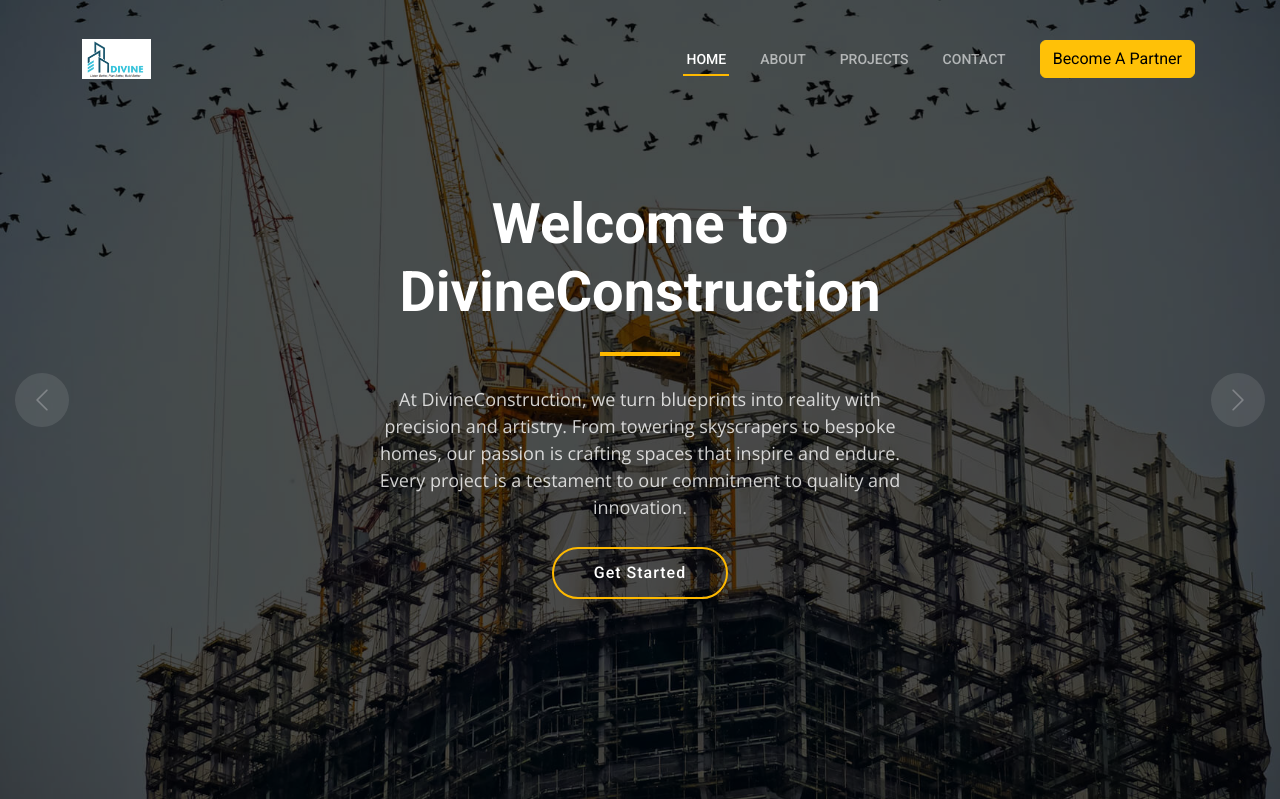
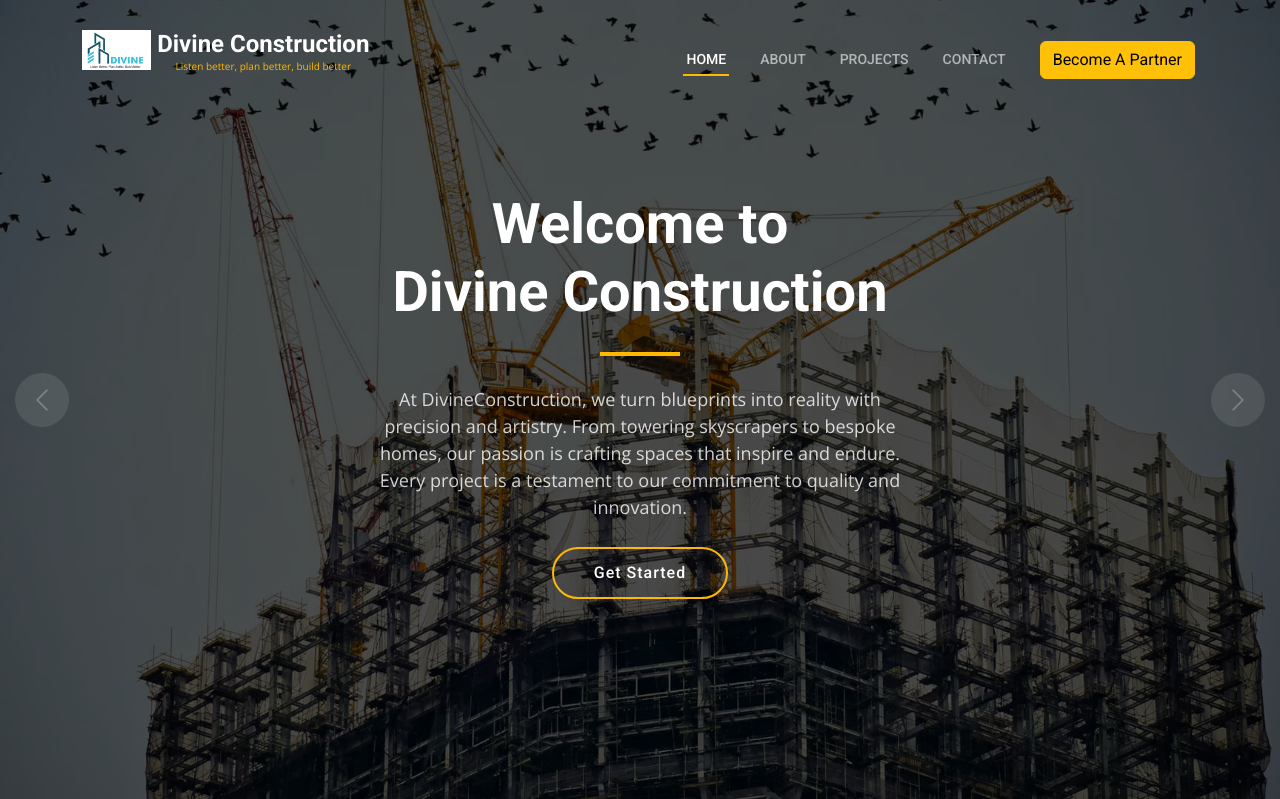
Before and after one commit to majumdersubhanu/divineconstruction, a Django app: page / in a window 1280 px wide. Shown: the top 799 px of the page. Run offline with Django 5.2, Linux system fonts and the light colour scheme; data comes from the database, SQL or seed files in the repository; data that the repository does not hold is empty; some libraries are stand-ins or nearby versions.

Commit message:
minor template changes

```diff
--- a/templates/base.html
+++ b/templates/base.html
@@ -41,12 +41,12 @@
             class="container-fluid container-xl d-flex align-items-center justify-content-between"
     >
         <a href="{% url 'divineConstruction:index' %}" class="logo d-flex align-items-center">
-            <div class="logo-container d-flex align-items-center">
+            <div class="logo-container d-flex align-items-start">
                 <img src="{% static 'img/logo.png' %}" alt="">
-{#                <div>#}
-{#                    <h1>Divine Construction<span>.</span></h1>#}
-{#                    <p>Listen better, plan better, build better</p>#}
-{#                </div>#}
+                <div>
+                    <h1>Divine Construction</h1>
+                    <p style="font-size: x-small">Listen better, plan better, build better</p>
+                </div>
             </div>
         </a>
 
@@ -146,7 +146,7 @@
             <div class="container">
                 <div class="copyright">
                     &copy; Copyright <strong><span>DivineConstruction</span></strong
-                >. All Rights Reserved
+                > estd. 2016. All Rights Reserved
                 </div>
                 <div class="credits">
                     Designed by <a href="https://riffraff.cloud">RiffRaff</a>
--- a/templates/index.html
+++ b/templates/index.html
@@ -10,7 +10,7 @@
                 <div class="row justify-content-center">
                     <div class="col-lg-6 text-center">
                         <h2 data-aos="fade-down">
-                            Welcome to <span>DivineConstruction</span>
+                            Welcome to <br><span>Divine Construction</span>
                         </h2>
                         <p data-aos="fade-up">
                             At DivineConstruction, we turn blueprints into reality with
```
